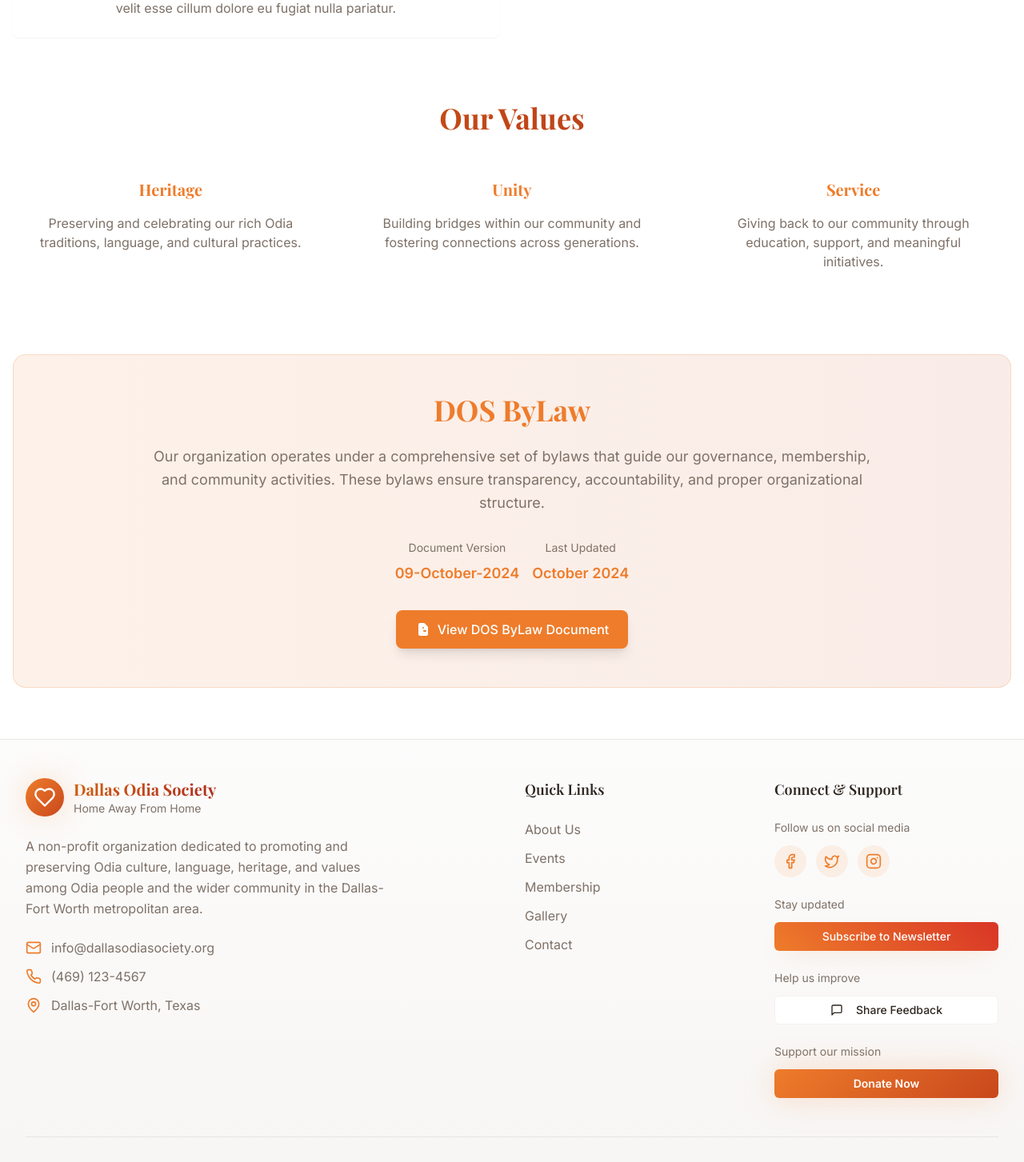
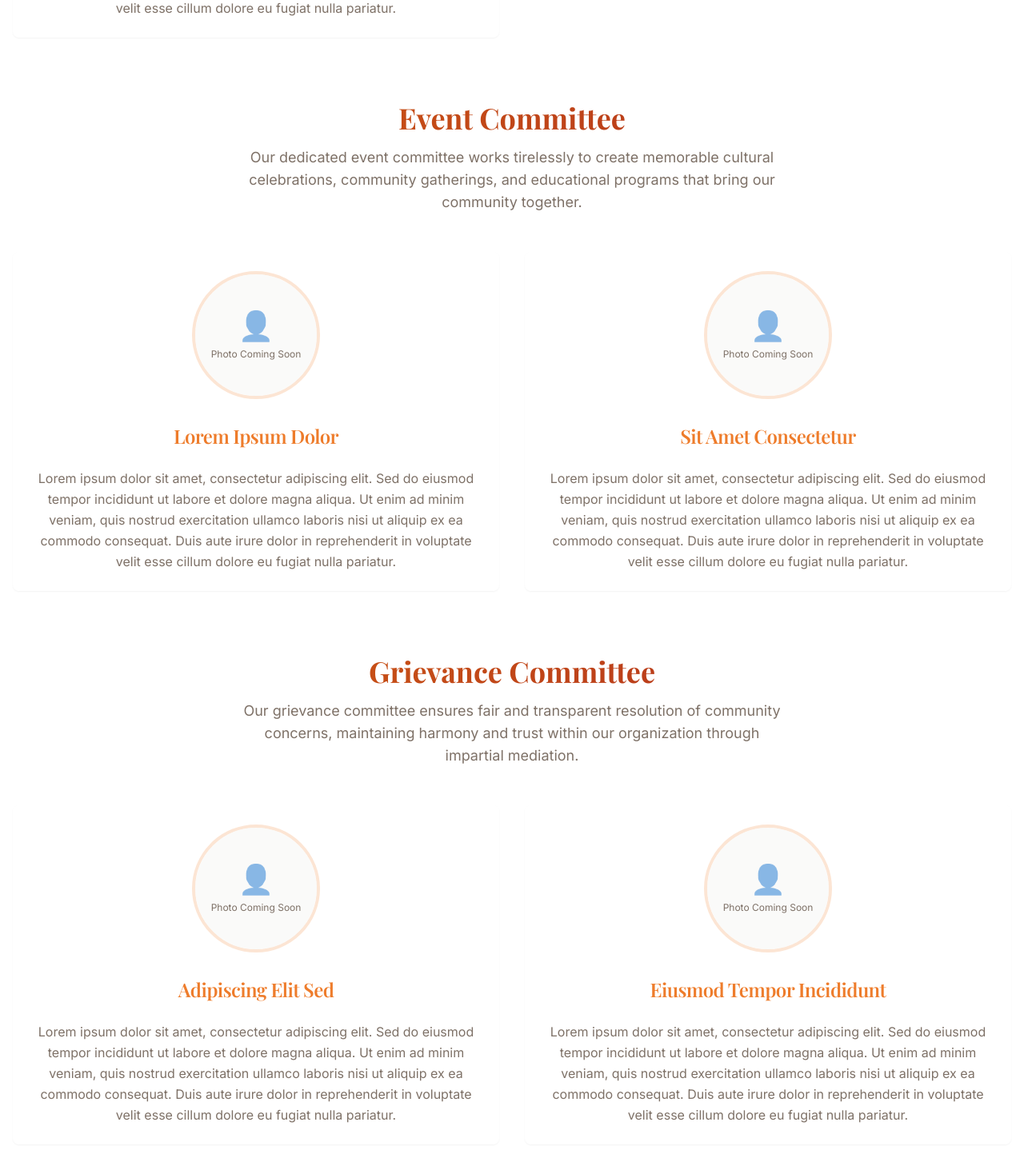
Before and after one commit to birupakhya/dallas-odia-connect, a React (Vite) app: page /about in a window 1280 px wide. Shown: the part 1820-3273 px from the top of the page at 80% size. Built offline with nearby package versions, Linux system fonts and the light colour scheme.

Commit message:
Add Event Committee and Grievance Committee sections to About Us page

```diff
--- a/src/pages/AboutUs.tsx
+++ b/src/pages/AboutUs.tsx
@@ -23,6 +23,34 @@ const AboutUs = () => {
       name: "Jayabrata Tripathy",
       // title: "Secretary",
       // image: boardMember3, // Removed image for now
+      bio: "Lorem ipsum dolor sit amet, consectetur adipiscing elit. Sed do eiusmod tempor incididunt ut labore et dolore magna aliqua. Ut enim ad minim veniam, quis nostrud exercitation ullamco laboris nisi ut aliquip ex ea commodo consequat. Duis aute irure dolor in reprehenderit in voluptate velit esse cillum dolore eu fugiat nulla pariatur."
+    }
+  ];
+
+  // Event Committee data
+  const eventCommittee = [
+    {
+      name: "Lorem Ipsum Dolor",
+      // image: eventMember1, // Add image when available
+      bio: "Lorem ipsum dolor sit amet, consectetur adipiscing elit. Sed do eiusmod tempor incididunt ut labore et dolore magna aliqua. Ut enim ad minim veniam, quis nostrud exercitation ullamco laboris nisi ut aliquip ex ea commodo consequat. Duis aute irure dolor in reprehenderit in voluptate velit esse cillum dolore eu fugiat nulla pariatur."
+    },
+    {
+      name: "Sit Amet Consectetur",
+      // image: eventMember2, // Add image when available
+      bio: "Lorem ipsum dolor sit amet, consectetur adipiscing elit. Sed do eiusmod tempor incididunt ut labore et dolore magna aliqua. Ut enim ad minim veniam, quis nostrud exercitation ullamco laboris nisi ut aliquip ex ea commodo consequat. Duis aute irure dolor in reprehenderit in voluptate velit esse cillum dolore eu fugiat nulla pariatur."
+    }
+  ];
+
+  // Grievance Committee data
+  const grievanceCommittee = [
+    {
+      name: "Adipiscing Elit Sed",
+      // image: grievanceMember1, // Add image when available
+      bio: "Lorem ipsum dolor sit amet, consectetur adipiscing elit. Sed do eiusmod tempor incididunt ut labore et dolore magna aliqua. Ut enim ad minim veniam, quis nostrud exercitation ullamco laboris nisi ut aliquip ex ea commodo consequat. Duis aute irure dolor in reprehenderit in voluptate velit esse cillum dolore eu fugiat nulla pariatur."
+    },
+    {
+      name: "Eiusmod Tempor Incididunt",
+      // image: grievanceMember2, // Add image when available
       bio: "Lorem ipsum dolor sit amet, consectetur adipiscing elit. Sed do eiusmod tempor incididunt ut labore et dolore magna aliqua. Ut enim ad minim veniam, quis nostrud exercitation ullamco laboris nisi ut aliquip ex ea commodo consequat. Duis aute irure dolor in reprehenderit in voluptate velit esse cillum dolore eu fugiat nulla pariatur."
     }
   ];
@@ -105,6 +133,102 @@ const AboutUs = () => {
           </div>
         </section>
 
+        {/* Event Committee */}
+        <section className="mt-20">
+          <div className="text-center mb-12">
+            <h2 className="text-3xl md:text-4xl font-serif font-bold gradient-text mb-4">
+              Event Committee
+            </h2>
+            <p className="text-lg text-muted-foreground max-w-2xl mx-auto">
+              Our dedicated event committee works tirelessly to create memorable cultural celebrations,
+              community gatherings, and educational programs that bring our community together.
+            </p>
+          </div>
+
+          <div className="grid md:grid-cols-2 gap-8">
+            {eventCommittee.map((member, index) => (
+              <Card key={index} className="group hover:shadow-cultural transition-all duration-300 border-0 bg-card/50 backdrop-blur-sm">
+                <CardHeader className="text-center">
+                  <div className="relative mx-auto mb-6">
+                    <div className="w-32 h-32 md:w-40 md:h-40 rounded-full overflow-hidden border-4 border-primary/20 group-hover:border-primary/40 transition-colors duration-300">
+                      {member.image ? (
+                        <img
+                          src={member.image}
+                          alt={`${member.name} - Event Committee Member`}
+                          className="w-full h-full object-cover group-hover:scale-105 transition-transform duration-300"
+                        />
+                      ) : (
+                        <div className="w-full h-full bg-muted/50 flex items-center justify-center">
+                          <div className="text-center">
+                            <div className="text-4xl text-muted-foreground/50 mb-2">👤</div>
+                            <div className="text-xs text-muted-foreground">Photo Coming Soon</div>
+                          </div>
+                        </div>
+                      )}
+                    </div>
+                  </div>
+                  <CardTitle className="text-xl md:text-2xl font-serif text-primary">
+                    {member.name}
+                  </CardTitle>
+                </CardHeader>
+                <CardContent>
+                  <p className="text-muted-foreground leading-relaxed text-center">
+                    {member.bio}
+                  </p>
+                </CardContent>
+              </Card>
+            ))}
+          </div>
+        </section>
+
+        {/* Grievance Committee */}
+        <section className="mt-20">
+          <div className="text-center mb-12">
+            <h2 className="text-3xl md:text-4xl font-serif font-bold gradient-text mb-4">
+              Grievance Committee
+            </h2>
+            <p className="text-lg text-muted-foreground max-w-2xl mx-auto">
+              Our grievance committee ensures fair and transparent resolution of community concerns,
+              maintaining harmony and trust within our organization through impartial mediation.
+            </p>
+          </div>
+
+          <div className="grid md:grid-cols-2 gap-8">
+            {grievanceCommittee.map((member, index) => (
+              <Card key={index} className="group hover:shadow-cultural transition-all duration-300 border-0 bg-card/50 backdrop-blur-sm">
+                <CardHeader className="text-center">
+                  <div className="relative mx-auto mb-6">
+                    <div className="w-32 h-32 md:w-40 md:h-40 rounded-full overflow-hidden border-4 border-primary/20 group-hover:border-primary/40 transition-colors duration-300">
+                      {member.image ? (
+                        <img
+                          src={member.image}
+                          alt={`${member.name} - Grievance Committee Member`}
+                          className="w-full h-full object-cover group-hover:scale-105 transition-transform duration-300"
+                        />
+                      ) : (
+                        <div className="w-full h-full bg-muted/50 flex items-center justify-center">
+                          <div className="text-center">
+                            <div className="text-4xl text-muted-foreground/50 mb-2">👤</div>
+                            <div className="text-xs text-muted-foreground">Photo Coming Soon</div>
+                          </div>
+                        </div>
+                      )}
+                    </div>
+                  </div>
+                  <CardTitle className="text-xl md:text-2xl font-serif text-primary">
+                    {member.name}
+                  </CardTitle>
+                </CardHeader>
+                <CardContent>
+                  <p className="text-muted-foreground leading-relaxed text-center">
+                    {member.bio}
+                  </p>
+                </CardContent>
+              </Card>
+            ))}
+          </div>
+        </section>
+
         {/* Community Values */}
         <section className="mt-20 text-center">
           <h2 className="text-3xl md:text-4xl font-serif font-bold gradient-text mb-8">Our Values</h2>
```
